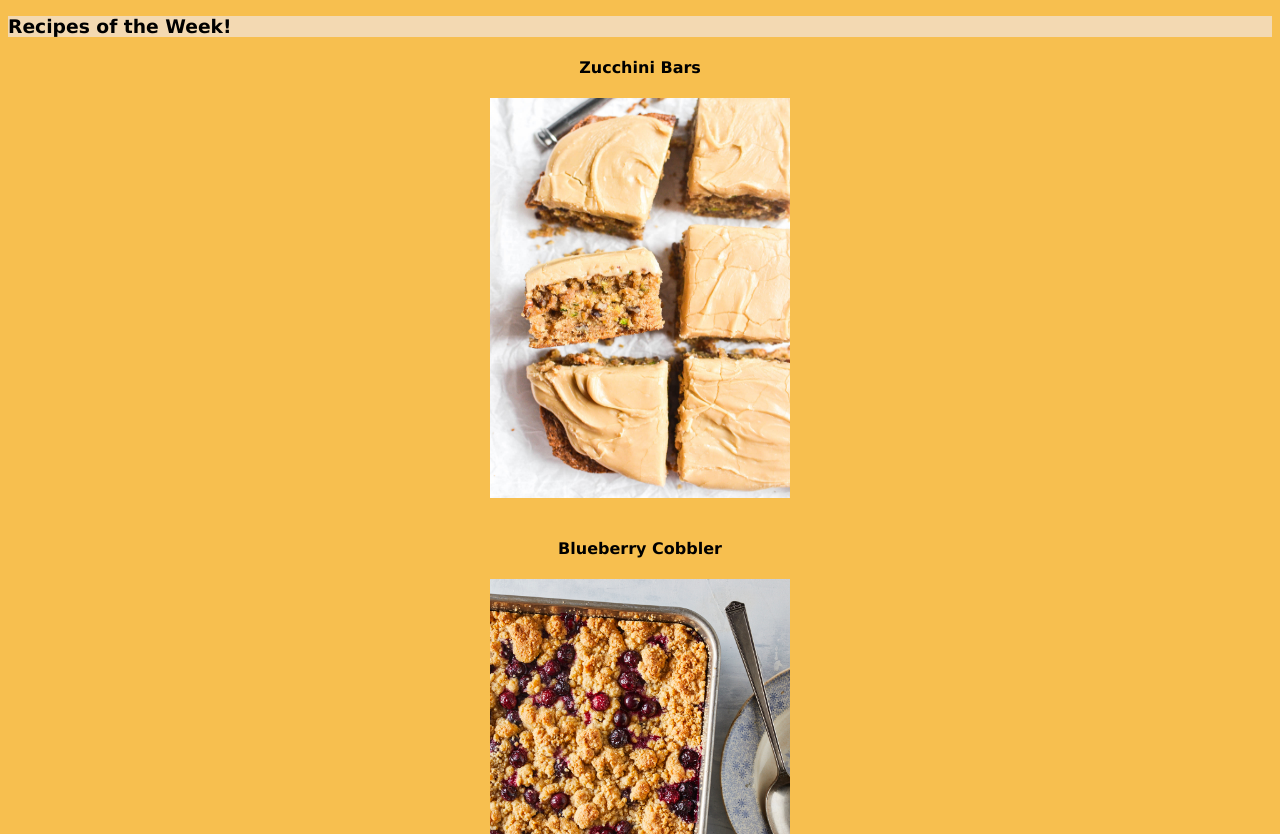
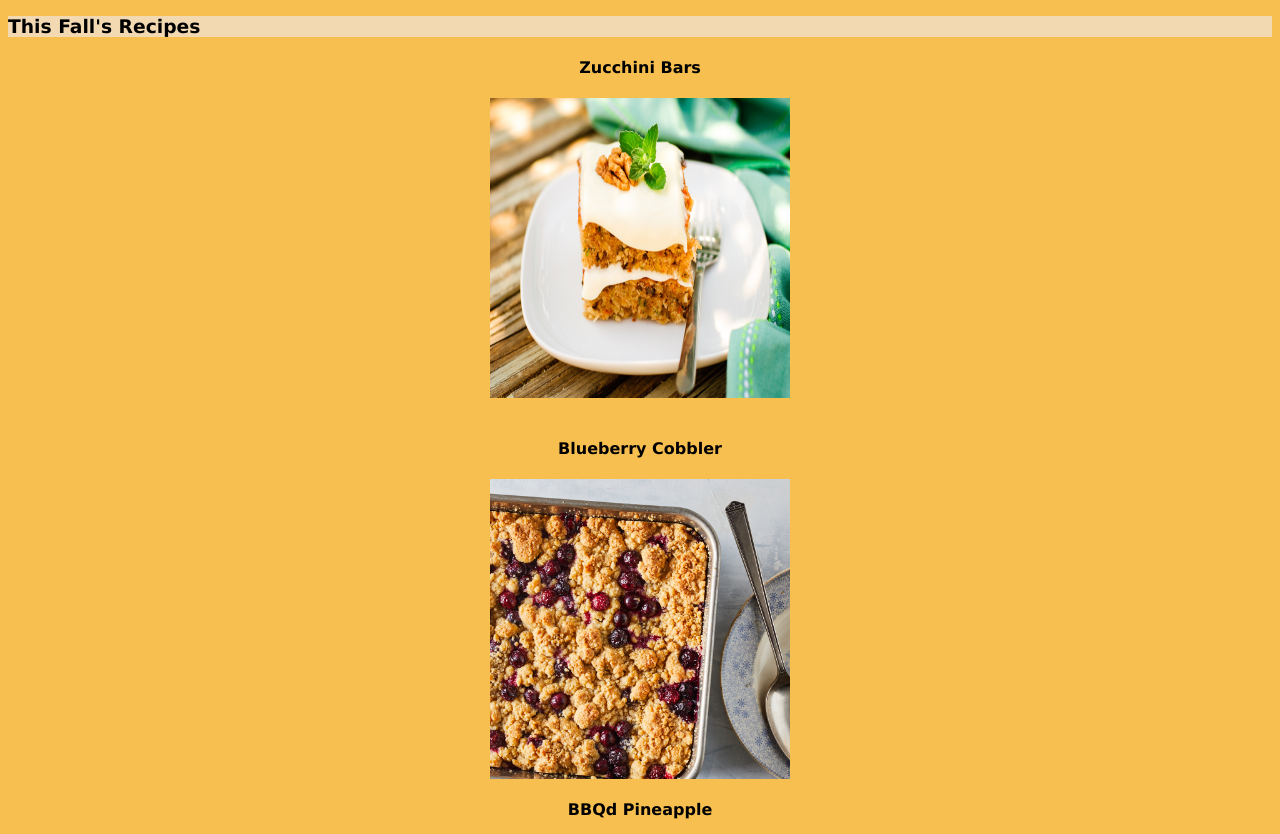
Before and after one commit to heirplanez/odin-recipes, a plain HTML site: page index.html in a window 1280 px wide. Shown: the part 666-1500 px from the top of the page. Drawn offline with Linux system fonts and the light colour scheme.

Commit message:
Final Updates on pineapple
Replace zucchini home image. Update BBQ Pineapple page with stylesheet.

```diff
--- a/index.html
+++ b/index.html
@@ -13,15 +13,18 @@
     <h3 class="center headersub">Quality Recipes for Food Lovers</h3></p>
     </div>
 
-    <h3 class="heading">Recipes of the Week!</h3>
+    <h3 class="heading">This Fall's Recipes</h3>
 
         <h4 class="center"><strong>Zucchini Bars</strong></h4>
 
-        <a href="/recipes/zucchini.html"><img class="imcenter" src="img/zucchinihome.jpg" alt="Zucchini Bars" style="height: 400px; width: 300px;"></a><br>
+        <a href="/recipes/zucchini.html"><img class="imcenter" src="img/zucchinihome.jpeg" alt="Zucchini Bars" style="height: 300px; width: 300px;"></a><br>
 
         <h4 class="center"><strong>Blueberry Cobbler</strong></h4>
 
-        <a href="/recipes/blueberry.html"><img class="imcenter" src="/img/cobblerhome.jpg" alt="Blueberry Cobbler" style="height: auto; width: 300px;"></a>
+        <a href="/recipes/blueberry.html"><img class="imcenter" src="/img/cobblerhome.jpg" alt="Blueberry Cobbler" style="height: 300px; width: auto;"></a>
 
+        <h4 class="center"><strong>BBQd Pineapple</strong></h4>
+
+        <a href="/recipes/pineapple.html"><img class="imcenter" src="/img/pineapplehome.jpeg" alt="Barbecued Pineapple" style="height: 300px; width: auto"></a>
 </body>
 </html>
--- a/styles.css
+++ b/styles.css
@@ -1,10 +1,10 @@
 
 
-/*Universal Font START*/
+/*Universal CSS START*/
 * {
     font-family: 'Lucida Sans Regular', 'Lucida Grande', 'Lucida Sans Unicode', Geneva, Verdana, sans-serif, Helvetica, sans-serif;
 }
-/*Universal Fonts END*/
+/*Universal CSS END*/
 
 body {
     background-color: #F7BF4F;
```
Also changed, not shown: recipes/pineapple.html (+3 -2 lines), recipes/zucchini.html (+2 -2 lines), img/pineapplehome.jpeg (added), img/zucchinihome.jpeg (added), img/zucchinihome.jpg (deleted).
